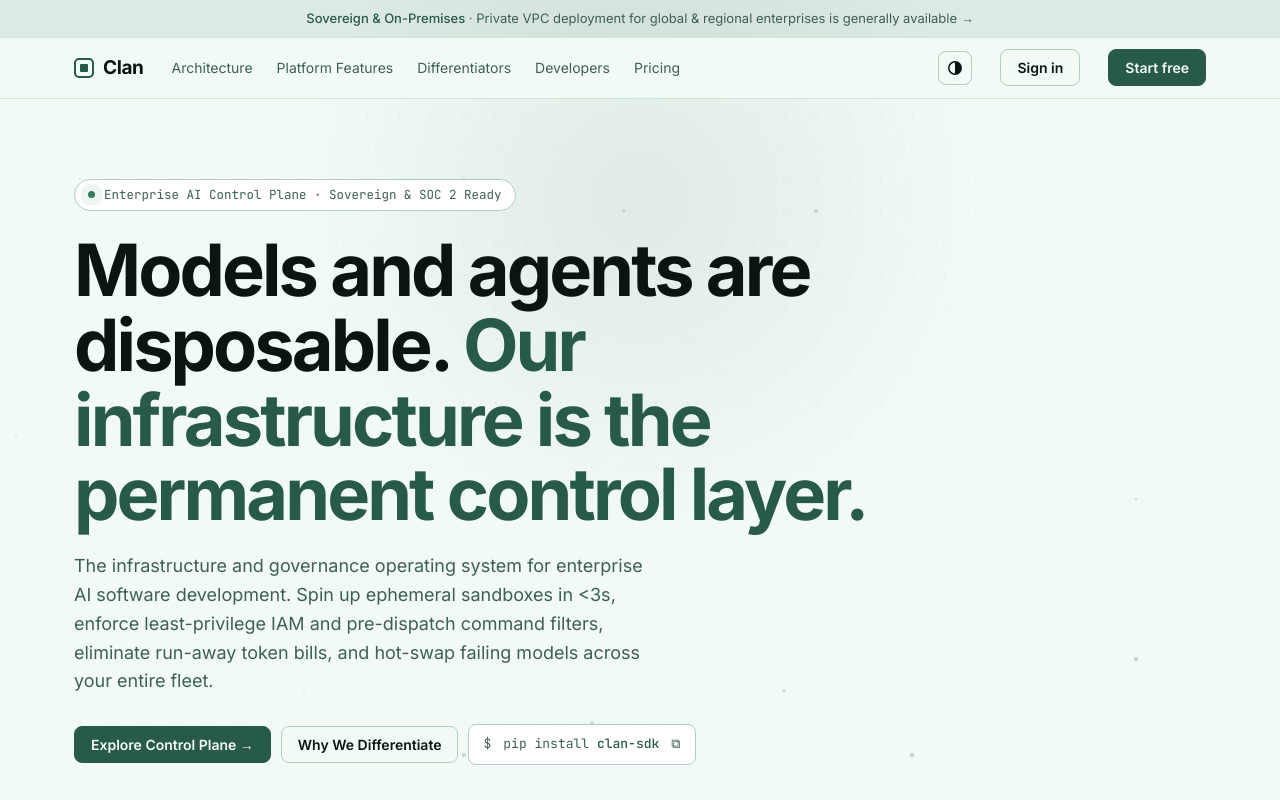
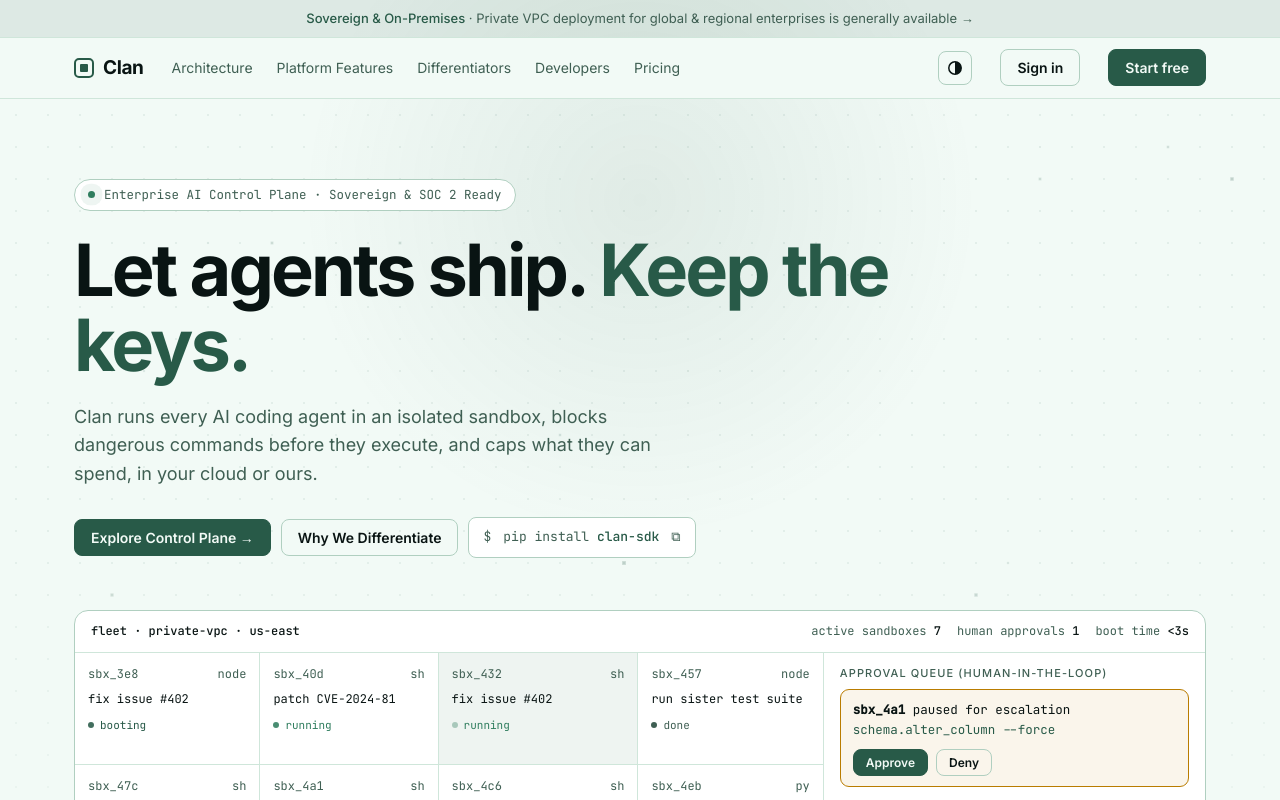
Before and after one commit to Achan-Sai-pranay/Clan.ai, a React (Vite) app: page / in a window 1280 px wide. Shown: the top 800 px of the page. Built offline with nearby package versions, Linux system fonts and the light colour scheme.

Commit message:
Rewrite hero headline and subtitle for punchiness

```diff
--- a/src/components/Hero.jsx
+++ b/src/components/Hero.jsx
@@ -234,10 +234,10 @@ export default function Hero() {
             <span className="dot"></span>Enterprise AI Control Plane · Sovereign & SOC 2 Ready
           </span>
           <h1>
-            Models and agents are disposable. <em>Our infrastructure is the permanent control layer.</em>
+            Let agents ship. <em>Keep the keys.</em>
           </h1>
           <p className="sub">
-            The infrastructure and governance operating system for enterprise AI software development. Spin up ephemeral sandboxes in &lt;3s, enforce least-privilege IAM and pre-dispatch command filters, eliminate run-away token bills, and hot-swap failing models across your entire fleet.
+            Clan runs every AI coding agent in an isolated sandbox, blocks dangerous commands before they execute, and caps what they can spend, in your cloud or ours.
           </p>
           <div className="cta">
             <a className="btn p" href="#arch">Explore Control Plane →</a>
```
